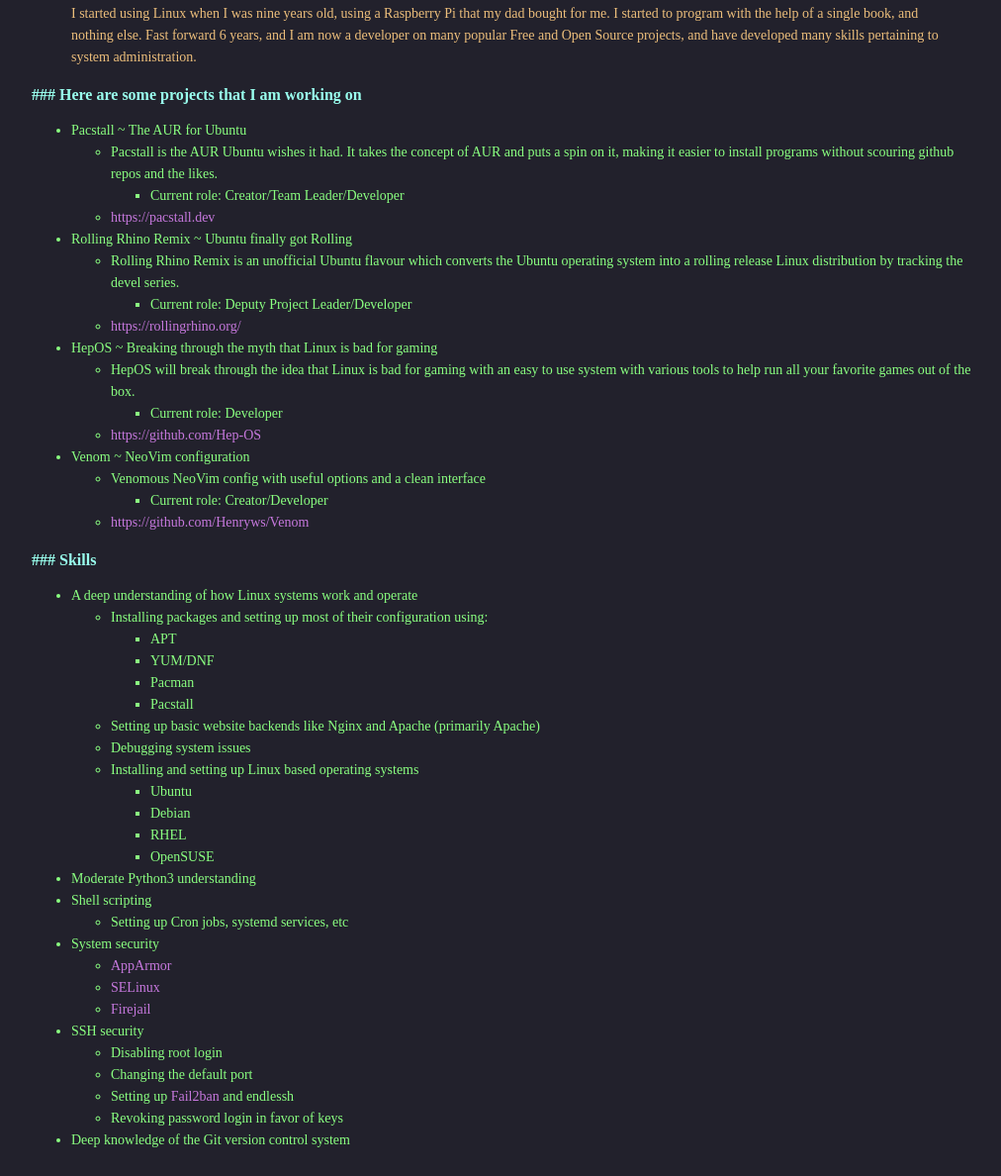
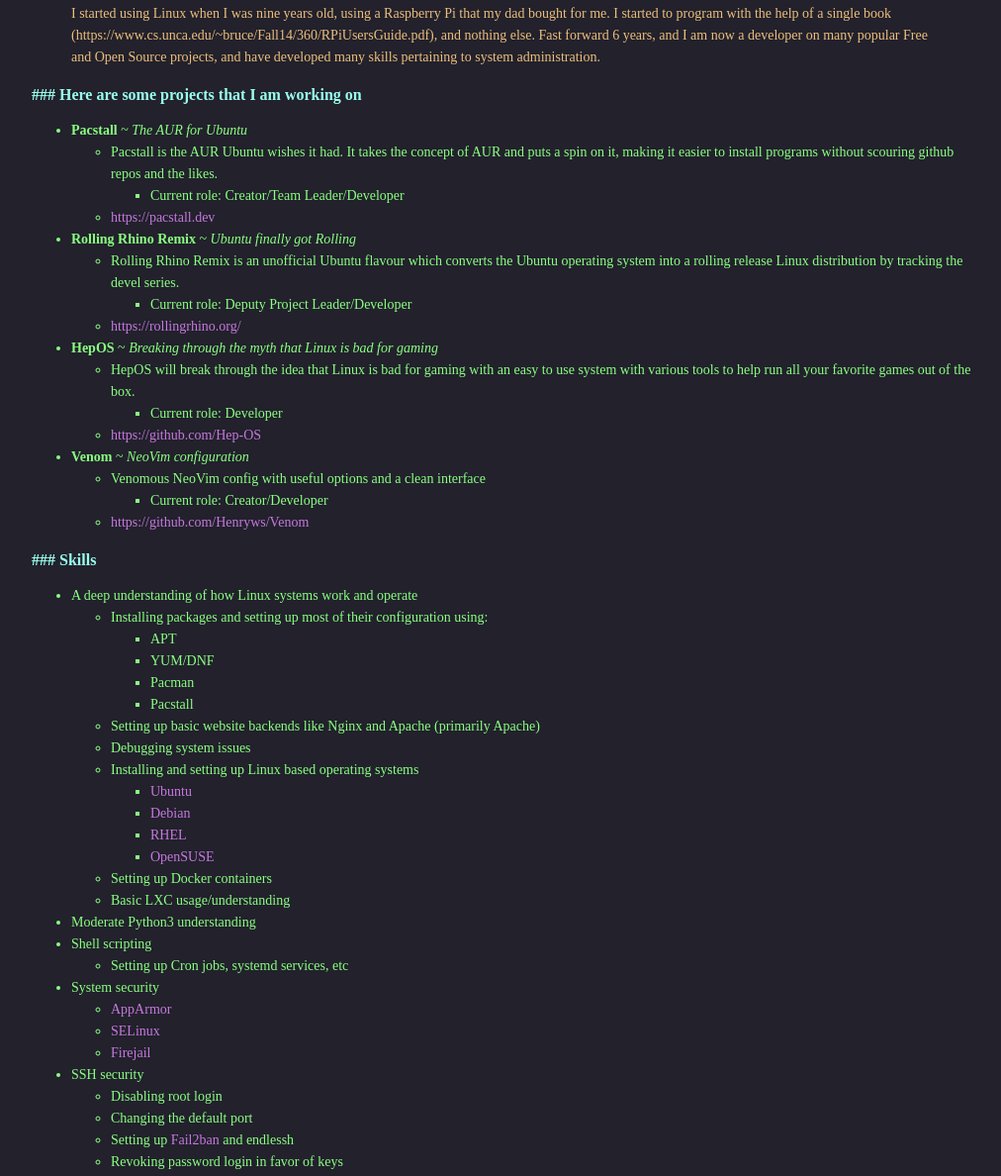
Before and after one commit to Elsie19/portfolio, a plain HTML site: page port.html in a window 1280 px wide. Shown: the part 102-1290 px from the top of the page at 99% size, without its empty margins (128-1140 px from the left). Drawn offline with Linux system fonts and the light colour scheme; a web font is replaced by a local one.

Commit message:
feat: add more sections, bolden things

```diff
--- a/port.html
+++ b/port.html
@@ -19,11 +19,11 @@
 <h1 id="henrys-portfolio"># Henry’s Portfolio</h1>
 <h2 id="a-little-bit-about-me">## A little bit about me</h2>
 <blockquote>
-<p>I started using Linux when I was nine years old, using a Raspberry Pi that my dad bought for me. I started to program with the help of a single book, and nothing else. Fast forward 6 years, and I am now a developer on many popular Free and Open Source projects, and have developed many skills pertaining to system administration.</p>
+<p>I started using Linux when I was nine years old, using a Raspberry Pi that my dad bought for me. I started to program with the help of a single book (https://www.cs.unca.edu/~bruce/Fall14/360/RPiUsersGuide.pdf), and nothing else. Fast forward 6 years, and I am now a developer on many popular Free and Open Source projects, and have developed many skills pertaining to system administration.</p>
 </blockquote>
 <h3 id="here-are-some-projects-that-i-am-working-on">### Here are some projects that I am working on</h3>
 <ul>
-<li>Pacstall ~ The AUR for Ubuntu
+<li><strong>Pacstall</strong> ~ <em>The AUR for Ubuntu</em>
 <ul>
 <li>Pacstall is the AUR Ubuntu wishes it had. It takes the concept of AUR and puts a spin on it, making it easier to install programs without scouring github repos and the likes.
 <ul>
@@ -31,7 +31,7 @@
 </ul></li>
 <li><a href="https://pacstall.dev">https://pacstall.dev</a></li>
 </ul></li>
-<li>Rolling Rhino Remix ~ Ubuntu finally got Rolling
+<li><strong>Rolling Rhino Remix</strong> ~ <em>Ubuntu finally got Rolling</em>
 <ul>
 <li>Rolling Rhino Remix is an unofficial Ubuntu flavour which converts the Ubuntu operating system into a rolling release Linux distribution by tracking the devel series.
 <ul>
@@ -39,7 +39,7 @@
 </ul></li>
 <li><a href="https://rollingrhino.org/">https://rollingrhino.org/</a></li>
 </ul></li>
-<li>HepOS ~ Breaking through the myth that Linux is bad for gaming
+<li><strong>HepOS</strong> ~ <em>Breaking through the myth that Linux is bad for gaming</em>
 <ul>
 <li>HepOS will break through the idea that Linux is bad for gaming with an easy to use system with various tools to help run all your favorite games out of the box.
 <ul>
@@ -47,7 +47,7 @@
 </ul></li>
 <li><a href="https://github.com/Hep-OS">https://github.com/Hep-OS</a></li>
 </ul></li>
-<li>Venom ~ NeoVim configuration
+<li><strong>Venom</strong> ~ <em>NeoVim configuration</em>
 <ul>
 <li>Venomous NeoVim config with useful options and a clean interface
 <ul>
@@ -71,11 +71,13 @@
 <li>Debugging system issues</li>
 <li>Installing and setting up Linux based operating systems
 <ul>
-<li>Ubuntu</li>
-<li>Debian</li>
-<li>RHEL</li>
-<li>OpenSUSE</li>
+<li><a href="https://ubuntu.com/">Ubuntu</a></li>
+<li><a href="https://www.debian.org/">Debian</a></li>
+<li><a href="https://www.redhat.com/en/technologies/linux-platforms/enterprise-linux">RHEL</a></li>
+<li><a href="https://www.opensuse.org/">OpenSUSE</a></li>
 </ul></li>
+<li>Setting up Docker containers</li>
+<li>Basic LXC usage/understanding</li>
 </ul></li>
 <li>Moderate Python3 understanding</li>
 <li>Shell scripting
--- a/style.css
+++ b/style.css
@@ -1,6 +1,6 @@
 @import url('https://fonts.googleapis.com/css?family=Fira-Code');
-@import url('https://fonts.googleapis.com/css?family=Roboto');
-@import url('https://fonts.googleapis.com/css?family=Anton');
+/* @import url('https://fonts.googleapis.com/css?family=Roboto');
+@import url('https://fonts.googleapis.com/css?family=Anton'); */
 
 body {
     padding: 20px;
```
Also changed, not shown: 1 other file.
